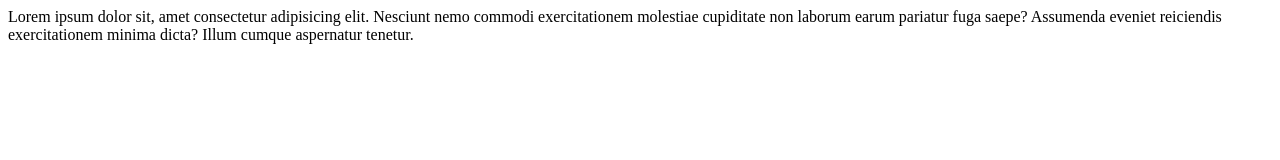
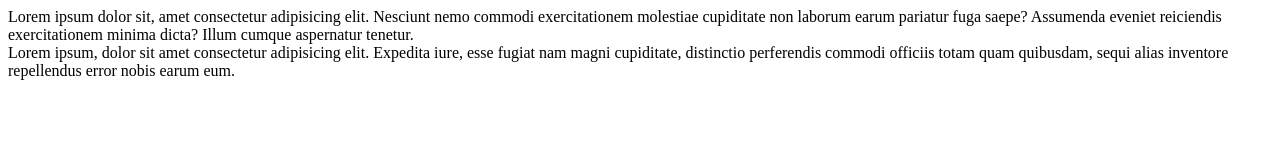
Before and after one commit to ovishnyak-creator/Gjgsnrf-333, a plain HTML site: page index.html in a window 1280 px wide. Drawn offline with Linux system fonts and the light colour scheme.

Commit message:
Добавил текст

```diff
--- a/index.html
+++ b/index.html
@@ -9,5 +9,8 @@
 <body>
     <div></div>
     Lorem ipsum dolor sit, amet consectetur adipisicing elit. Nesciunt nemo commodi exercitationem molestiae cupiditate non laborum earum pariatur fuga saepe? Assumenda eveniet reiciendis exercitationem minima dicta? Illum cumque aspernatur tenetur.
+
+
+    <div>Lorem ipsum, dolor sit amet consectetur adipisicing elit. Expedita iure, esse fugiat nam magni cupiditate, distinctio perferendis commodi officiis totam quam quibusdam, sequi alias inventore repellendus error nobis earum eum.</div>
 </body>
 </html>
```
